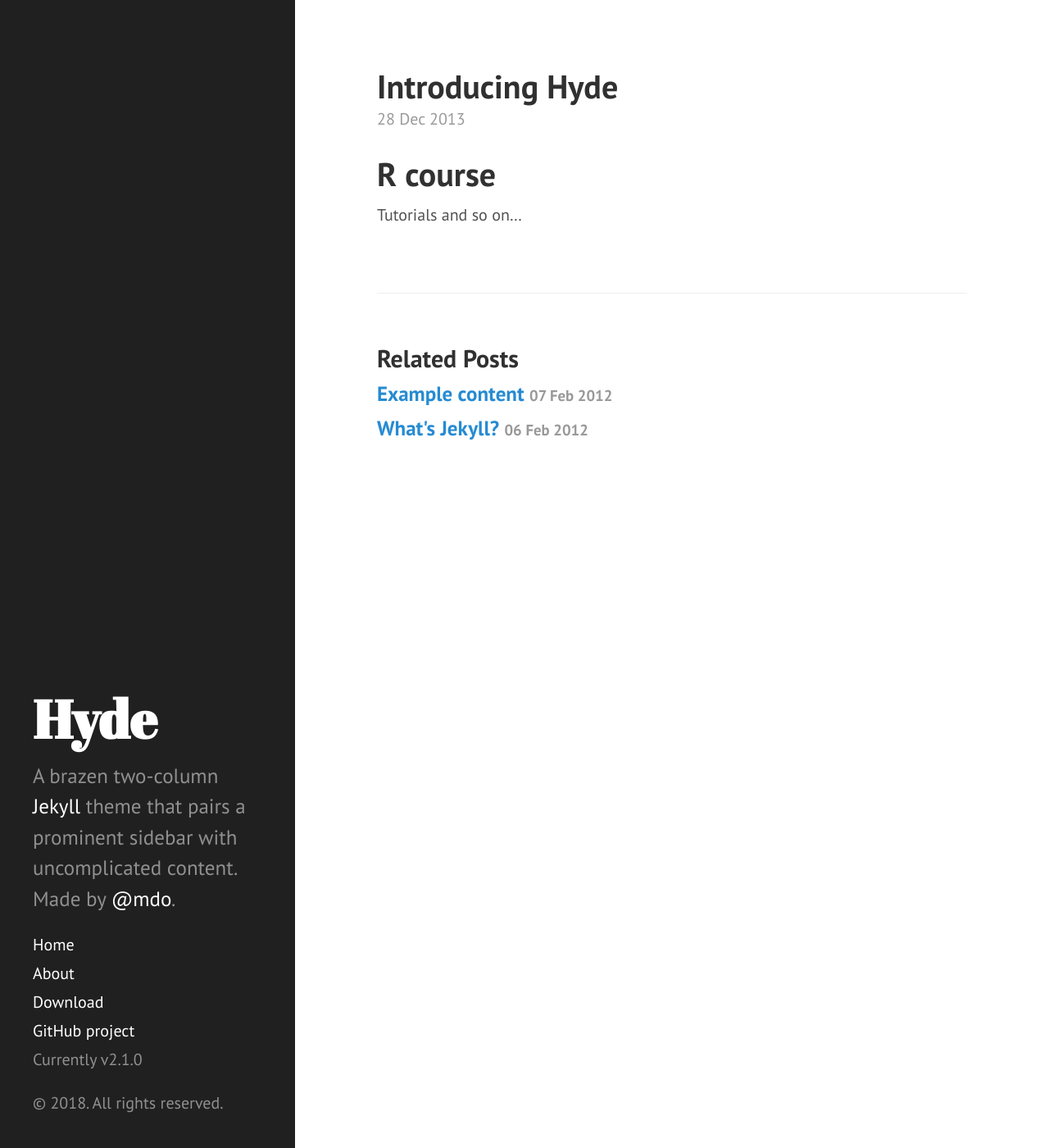
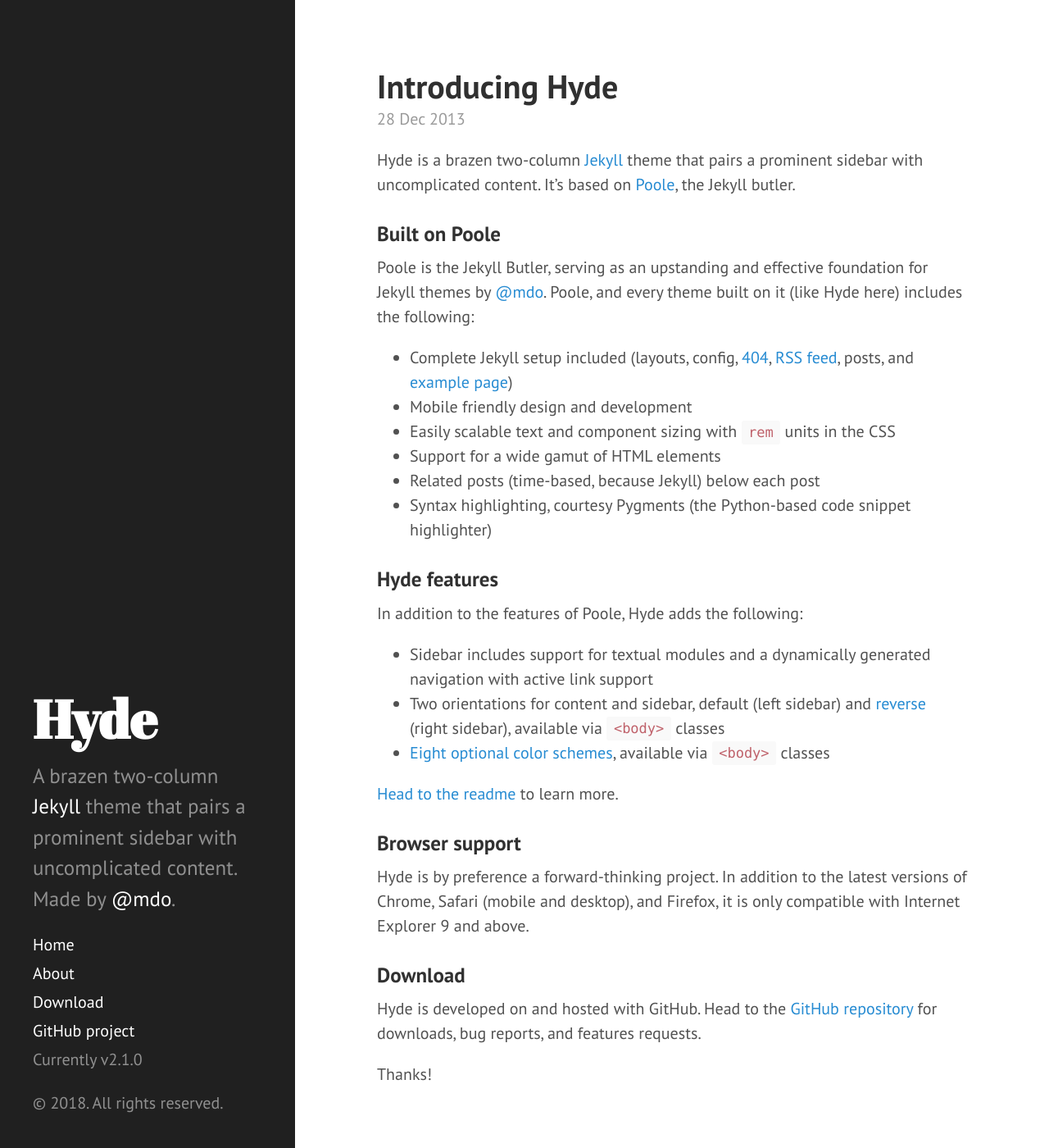
Before and after one commit to emanuelhuber/Rcourse, a Jekyll site: the page built from _posts/2013-12-28-introducing-hyde.md, in a window 1280 px wide and 1400 px high. Shown: the whole window at 82% size. Built offline with Jekyll 4.4.1, drawn with Linux system fonts in a browser that asks for light colours; Markdown is read by kramdown in place of the engine named in the settings.

Commit message:
add new pages

```diff
--- a/_posts/2013-12-28-introducing-hyde.md
+++ b/_posts/2013-12-28-introducing-hyde.md
@@ -3,5 +3,35 @@
 title: Introducing Hyde
 ---
 
-# R course
-Tutorials and so on...
+Hyde is a brazen two-column [Jekyll](http://jekyllrb.com) theme that pairs a prominent sidebar with uncomplicated content. It's based on [Poole](http://getpoole.com), the Jekyll butler.
+
+### Built on Poole
+
+Poole is the Jekyll Butler, serving as an upstanding and effective foundation for Jekyll themes by [@mdo](https://twitter.com/mdo). Poole, and every theme built on it (like Hyde here) includes the following:
+
+* Complete Jekyll setup included (layouts, config, [404](/404), [RSS feed](/atom.xml), posts, and [example page](/about))
+* Mobile friendly design and development
+* Easily scalable text and component sizing with `rem` units in the CSS
+* Support for a wide gamut of HTML elements
+* Related posts (time-based, because Jekyll) below each post
+* Syntax highlighting, courtesy Pygments (the Python-based code snippet highlighter)
+
+### Hyde features
+
+In addition to the features of Poole, Hyde adds the following:
+
+* Sidebar includes support for textual modules and a dynamically generated navigation with active link support
+* Two orientations for content and sidebar, default (left sidebar) and [reverse](https://github.com/poole/lanyon#reverse-layout) (right sidebar), available via `<body>` classes
+* [Eight optional color schemes](https://github.com/poole/hyde#themes), available via `<body>` classes
+
+[Head to the readme](https://github.com/poole/hyde#readme) to learn more.
+
+### Browser support
+
+Hyde is by preference a forward-thinking project. In addition to the latest versions of Chrome, Safari (mobile and desktop), and Firefox, it is only compatible with Internet Explorer 9 and above.
+
+### Download
+
+Hyde is developed on and hosted with GitHub. Head to the <a href="https://github.com/poole/hyde">GitHub repository</a> for downloads, bug reports, and features requests.
+
+Thanks!
```
